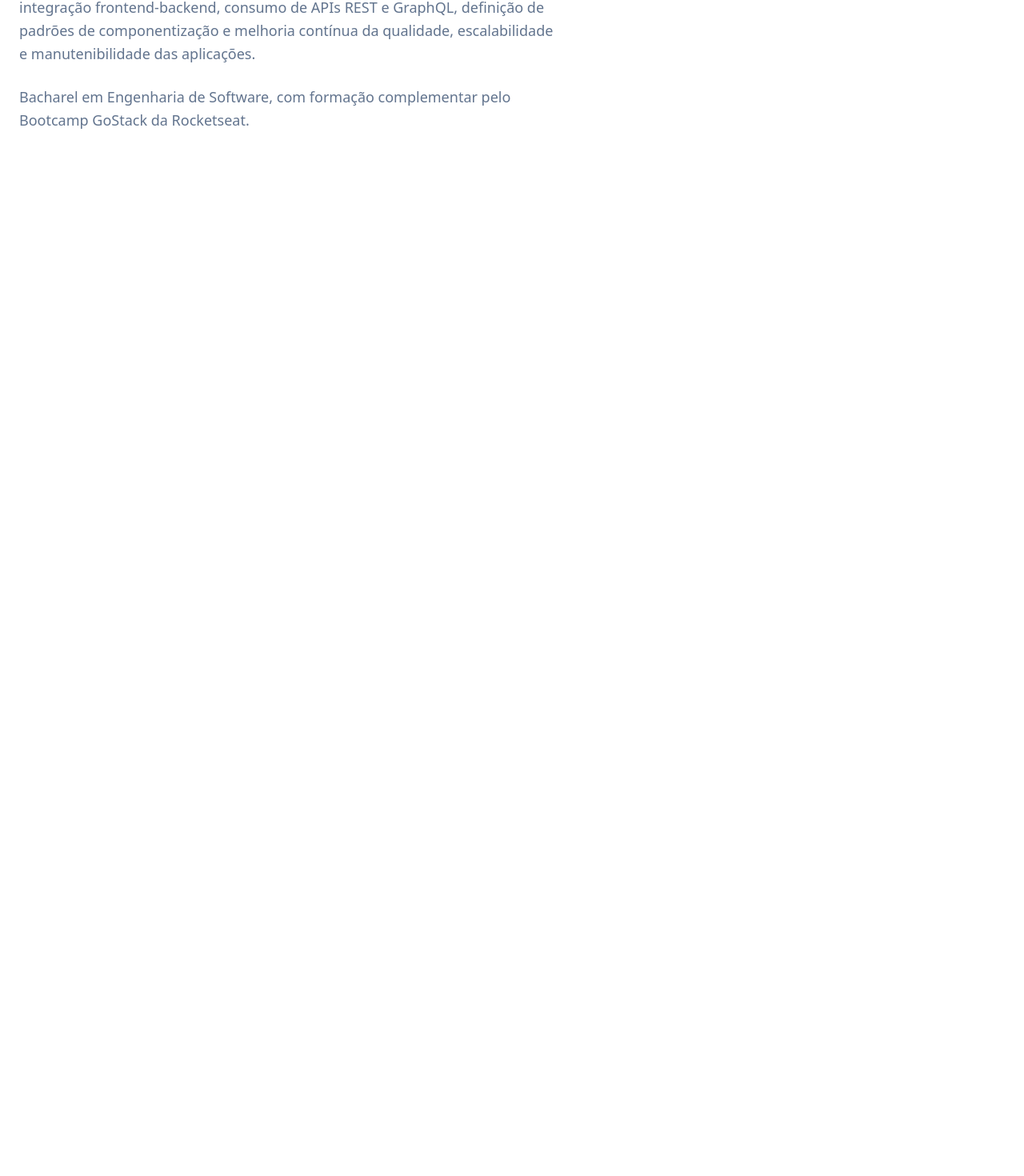
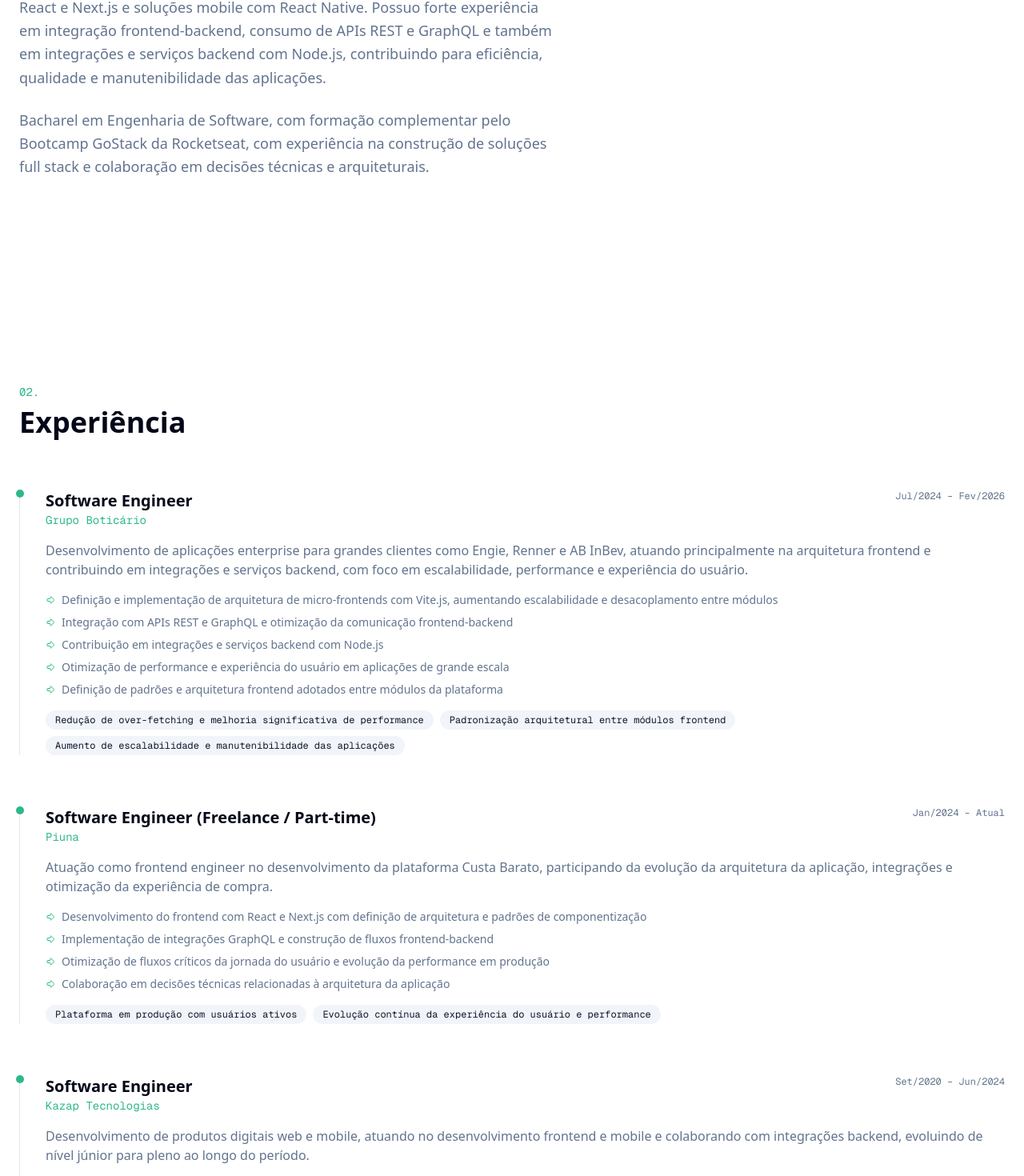
Before and after one commit to Rodrigo-Barrettoo/dev-rbarreto, a Next.js app: page / in a window 1280 px wide. Shown: the part 1278-2748 px from the top of the page at 80% size. Before the commit the page ends 1571 px from the top, so only its background shows below. Built offline with nearby package versions, Linux system fonts and the light colour scheme.

Commit message:
feat: add Experience component and update Hero with mobile application experience

```diff
--- a/src/app/page.tsx
+++ b/src/app/page.tsx
@@ -1,4 +1,5 @@
 import { About } from "@/components/about";
+import { Experience } from "@/components/experience";
 import { Header } from "@/components/header";
 import { Hero } from "@/components/hero";
 
@@ -10,9 +11,9 @@ export default function Home() {
       <main>
         <Hero />
         <About />
+        <Experience />
 
         {/*
-        <Experience />
         <TechStack />
         <Education />
         <Contact /> */}
--- a/src/components/about/index.tsx
+++ b/src/components/about/index.tsx
@@ -36,21 +36,25 @@ export function About() {
             <span className="text-foreground">Engie</span>,{" "}
             <span className="text-foreground">Duas Rodas</span>,{" "}
             <span className="text-foreground">Renner</span> e{" "}
-            <span className="text-foreground">AB InBev</span>.
+            <span className="text-foreground">AB InBev</span>, contribuindo para
+            a evolução de aplicações críticas e de grande escala.
           </p>
 
           <p className="text-muted-foreground leading-relaxed text-lg mb-6">
             Atuo no desenho de arquiteturas frontend com foco em experiência do
-            usuário e otimização de performance, desenvolvendo aplicações web
+            usuário, performance e escalabilidade, desenvolvendo aplicações web
             com React e Next.js e soluções mobile com React Native. Possuo forte
             experiência em integração frontend-backend, consumo de APIs REST e
-            GraphQL, definição de padrões de componentização e melhoria contínua
-            da qualidade, escalabilidade e manutenibilidade das aplicações.
+            GraphQL e também em integrações e serviços backend com Node.js,
+            contribuindo para eficiência, qualidade e manutenibilidade das
+            aplicações.
           </p>
 
           <p className="text-muted-foreground leading-relaxed text-lg">
             Bacharel em Engenharia de Software, com formação complementar pelo
-            Bootcamp GoStack da Rocketseat.
+            Bootcamp GoStack da Rocketseat, com experiência na construção de
+            soluções full stack e colaboração em decisões técnicas e
+            arquiteturais.
           </p>
         </motion.div>
       </div>
--- /dev/null
+++ b/src/components/experience/index.tsx
@@ -0,0 +1,147 @@
+"use client";
+
+import { motion } from "framer-motion";
+import { ArrowBigRight } from "lucide-react";
+
+type JobProps = {
+  company: string;
+  role: string;
+  period: string;
+  description: string;
+  highlights: string[];
+  results: string[];
+};
+const jobs: JobProps[] = [
+  {
+    company: "Grupo Boticário",
+    role: "Software Engineer",
+    period: "Jul/2024 – Fev/2026",
+    description:
+      "Desenvolvimento de aplicações enterprise para grandes clientes como Engie, Renner e AB InBev, atuando principalmente na arquitetura frontend e contribuindo em integrações e serviços backend, com foco em escalabilidade, performance e experiência do usuário.",
+    highlights: [
+      "Definição e implementação de arquitetura de micro-frontends com Vite.js, aumentando escalabilidade e desacoplamento entre módulos",
+      "Integração com APIs REST e GraphQL e otimização da comunicação frontend-backend",
+      "Contribuição em integrações e serviços backend com Node.js",
+      "Otimização de performance e experiência do usuário em aplicações de grande escala",
+      "Definição de padrões e arquitetura frontend adotados entre módulos da plataforma",
+    ],
+    results: [
+      "Redução de over-fetching e melhoria significativa de performance",
+      "Padronização arquitetural entre módulos frontend",
+      "Aumento de escalabilidade e manutenibilidade das aplicações",
+    ],
+  },
+
+  {
+    company: "Piuna",
+    role: "Software Engineer (Freelance / Part-time)",
+    period: "Jan/2024 – Atual",
+    description:
+      "Atuação como frontend engineer no desenvolvimento da plataforma Custa Barato, participando da evolução da arquitetura da aplicação, integrações e otimização da experiência de compra.",
+    highlights: [
+      "Desenvolvimento do frontend com React e Next.js com definição de arquitetura e padrões de componentização",
+      "Implementação de integrações GraphQL e construção de fluxos frontend-backend",
+      "Otimização de fluxos críticos da jornada do usuário e evolução da performance em produção",
+      "Colaboração em decisões técnicas relacionadas à arquitetura da aplicação",
+    ],
+    results: [
+      "Plataforma em produção com usuários ativos",
+      "Evolução contínua da experiência do usuário e performance",
+    ],
+  },
+
+  {
+    company: "Kazap Tecnologias",
+    role: "Software Engineer",
+    period: "Set/2020 – Jun/2024",
+    description:
+      "Desenvolvimento de produtos digitais web e mobile, atuando no desenvolvimento frontend e mobile e colaborando com integrações backend, evoluindo de nível júnior para pleno ao longo do período.",
+    highlights: [
+      "Desenvolvimento frontend com React e Next.js",
+      "Desenvolvimento mobile com React Native e Expo",
+      "Criação de interfaces com foco em performance e experiência do usuário",
+      "Implementação de componentes reutilizáveis e padrões de UI",
+      "Colaboração com times de produto, design e backend em soluções integradas",
+    ],
+    results: [
+      "Evolução de responsabilidades técnicas ao longo da carreira",
+      "Entrega contínua de funcionalidades utilizadas por usuários em produção",
+      "Melhoria da qualidade e padronização do código frontend",
+    ],
+  },
+];
+
+export function Experience() {
+  return (
+    <section id="experience" className="py-24 md:py-32">
+      <div className="container mx-auto px-6">
+        <motion.div
+          initial={{ opacity: 0, y: 30 }}
+          whileInView={{ opacity: 1, y: 0 }}
+          viewport={{ once: true, margin: "-100px" }}
+          transition={{ duration: 0.6 }}
+        >
+          <p className="font-mono text-primary-brand text-sm mb-2">02.</p>
+          <h2 className="text-3xl md:text-4xl font-bold text-foreground mb-16">
+            Experiência
+          </h2>
+        </motion.div>
+
+        <div className="space-y-16">
+          {jobs.map((job, i) => (
+            <motion.div
+              key={job.company}
+              initial={{ opacity: 0, y: 30 }}
+              whileInView={{ opacity: 1, y: 0 }}
+              viewport={{ once: true, margin: "-80px" }}
+              transition={{ duration: 0.5, delay: i * 0.1 }}
+              className="relative pl-8 border-l hover:border-primary-brand transition-colors duration-500"
+            >
+              <div className="absolute -left-1.25 top-0 w-2.5 h-2.5 rounded-full bg-primary-brand" />
+
+              <div className="flex flex-col md:flex-row md:items-start md:justify-between mb-4">
+                <div>
+                  <h3 className="text-xl font-semibold text-foreground">
+                    {job.role}
+                  </h3>
+                  <p className="text-primary-brand font-mono text-sm">
+                    {job.company}
+                  </p>
+                </div>
+                <span className="font-mono text-xs text-muted-foreground mt-1 md:mt-0 shrink-0">
+                  {job.period}
+                </span>
+              </div>
+
+              <p className="text-muted-foreground mb-4">{job.description}</p>
+
+              <ul className="space-y-2 mb-4">
+                {job.highlights.map((h) => (
+                  <li
+                    key={h}
+                    className="flex items-center gap-2 text-sm text-muted-foreground"
+                  >
+                    <ArrowBigRight className="w-3 h-3 text-primary-brand" />
+
+                    {h}
+                  </li>
+                ))}
+              </ul>
+
+              <div className="flex flex-wrap gap-2">
+                {job.results.map((r) => (
+                  <span
+                    key={r}
+                    className="text-xs font-mono bg-secondary text-secondary-foreground px-3 py-1 rounded-full"
+                  >
+                    {r}
+                  </span>
+                ))}
+              </div>
+            </motion.div>
+          ))}
+        </div>
+      </div>
+    </section>
+  );
+}
--- a/src/components/hero/index.tsx
+++ b/src/components/hero/index.tsx
@@ -30,8 +30,8 @@ export function Hero() {
             </span>
           </h1>
           <p className="text-lg md:text-xl text-muted-foreground max-w-xl leading-relaxed mt-6">
-            {experienceYears}+ anos construindo aplicações web escaláveis e de
-            alta performance com{" "}
+            {experienceYears}+ anos construindo aplicações web e mobile
+            escaláveis e de alta performance com{" "}
             <span className="text-foreground font-medium">React</span>,{" "}
             <span className="text-foreground font-medium">React Native</span>,{" "}
             <span className="text-foreground font-medium">Next.js</span> e{" "}
```
